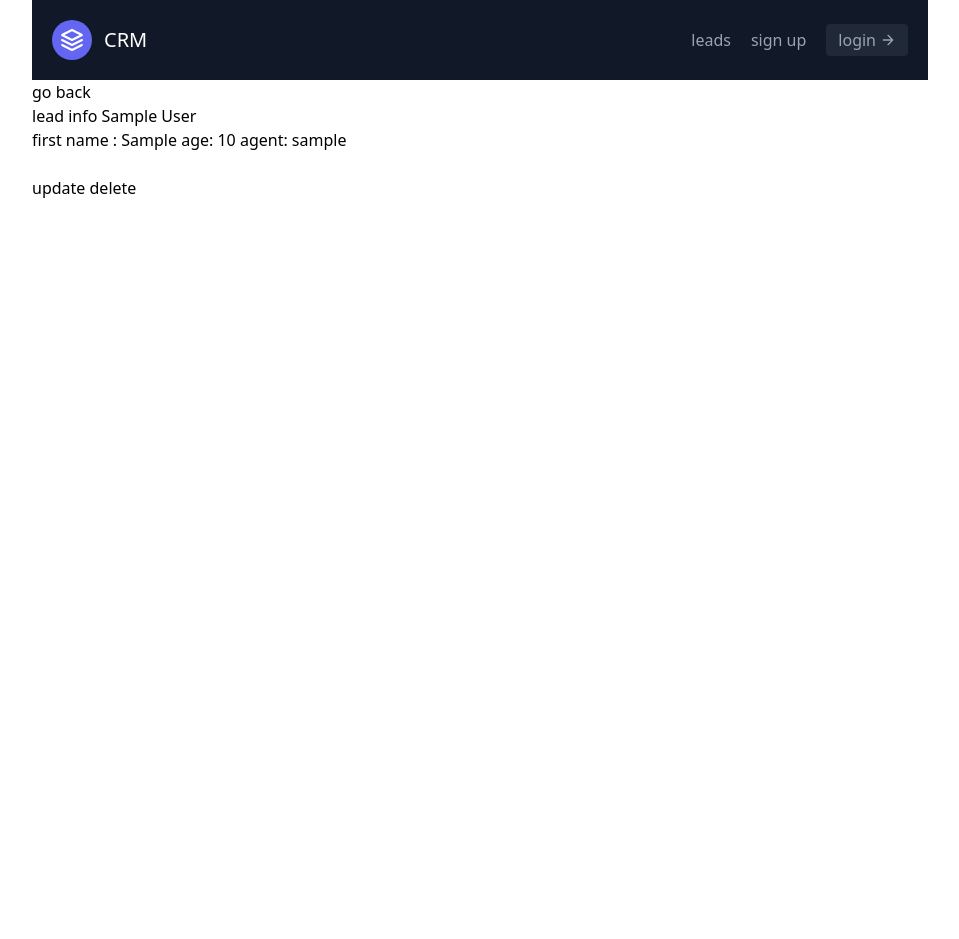
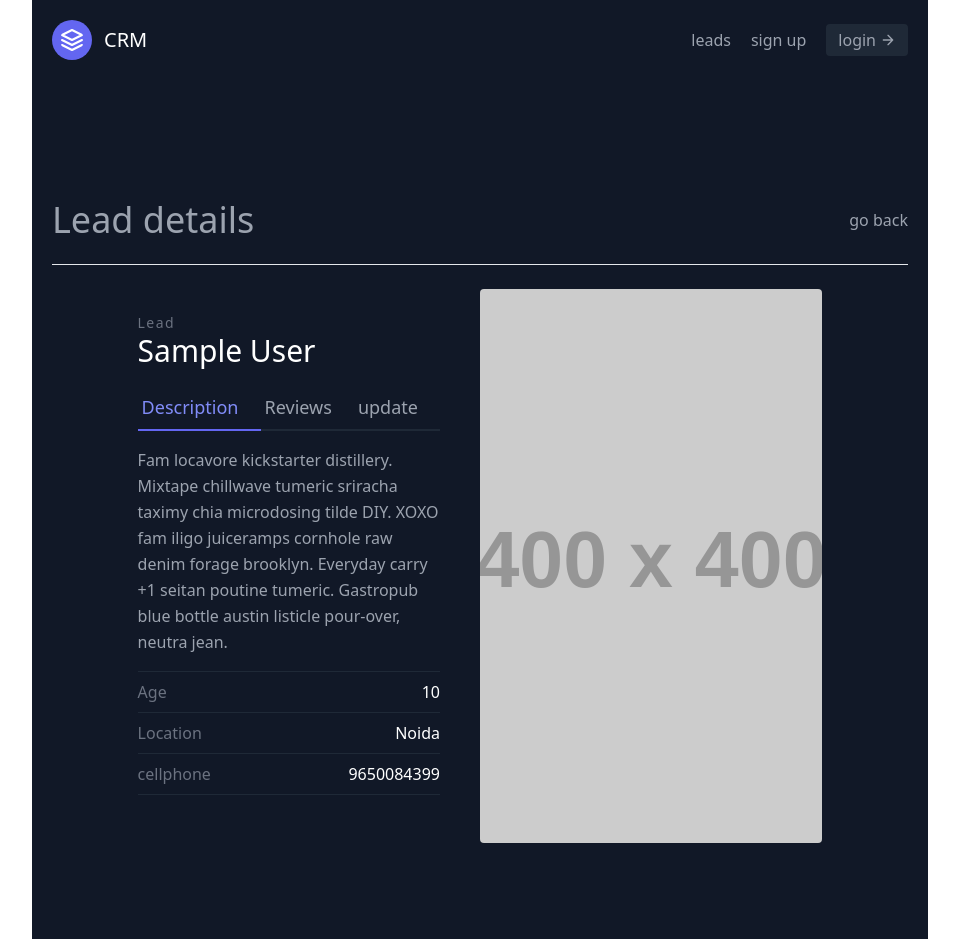
Before and after one commit to akashgkrishnan/crm, a Django app: page /leads/1/ in a window 1280 px wide. Shown: the whole page, without its empty margins (160-1119 px from the left). Before the commit the page ends 198 px from the top, so only its background shows below. Run offline with Django 3.2, Linux system fonts and the light colour scheme; tables that the repository leaves empty hold one stand-in row (values such as "Sample post"); grey boxes labelled with a size stand in for pictures from a placeholder-image service; some libraries are stand-ins or nearby versions.

Commit message:
teemplate changes

```diff
--- a/leads/templates/leads/lead_detail.html
+++ b/leads/templates/leads/lead_detail.html
@@ -1,13 +1,60 @@
-{% extends 'base.html' %}
-{% block content %}
-  <a href="{% url 'leads:lead-list'%}">go back</a>
-    <h1>lead info {{lead}}</h1>
-     first name : {{lead.first_name}} age: {{lead.age}} agent: {{lead.agent}}
-  </br>
-  </br>
-            <a href="{% url 'leads:lead-update' lead.id %}">update</a>
-        <a href="{% url 'leads:lead-delete' lead.id %}">delete</a>
-        </br>
-        </br>
+{% extends 'base.html' %} {% block content %}
+<section class="text-gray-400 bg-gray-900 body-font overflow-hidden">
+  <div class="container px-5 py-24 mx-auto">
+    <div class="w-full mb-6 py-6 flex justify-between items-center border-b">
+      <div>
+        <h1 class="text-4xl text-white-800">Lead details</h1>
+      </div>
+      <div>
+        <a href="{% url 'leads:lead-list' %}">go back</a>
+      </div>
+    </div>
+    <div class="lg:w-4/5 mx-auto flex flex-wrap">
+      <div class="lg:w-1/2 w-full lg:pr-10 lg:py-6 mb-6 lg:mb-0">
+        <h2 class="text-sm title-font text-gray-500 tracking-widest">Lead</h2>
+        <h1 class="text-white text-3xl title-font font-medium mb-4">
+          {{ lead }}
+        </h1>
+        <div class="flex mb-4">
+          <a
+            class="flex-grow text-indigo-400 border-b-2 border-indigo-500 py-2 text-lg px-1"
+            >Description</a
+          >
+          <a class="flex-grow border-b-2 border-gray-800 py-2 text-lg px-1"
+            >Reviews</a
+          >
+          <a
+            href="{% url 'leads:lead-update' lead.id %}"
+            class="flex-grow border-b-2 border-gray-800 py-2 text-lg px-1"
+            >update</a
+          >
+        </div>
+        <p class="leading-relaxed mb-4">
+          Fam locavore kickstarter distillery. Mixtape chillwave tumeric
+          sriracha taximy chia microdosing tilde DIY. XOXO fam iligo juiceramps
+          cornhole raw denim forage brooklyn. Everyday carry +1 seitan poutine
+          tumeric. Gastropub blue bottle austin listicle pour-over, neutra jean.
+        </p>
+        <div class="flex border-t border-gray-800 py-2">
+          <span class="text-gray-500">Age</span>
+          <span class="ml-auto text-white">{{lead.age}} </span>
+        </div>
+        <div class="flex border-t border-gray-800 py-2">
+          <span class="text-gray-500">Location</span>
+          <span class="ml-auto text-white">Noida</span>
+        </div>
+        <div class="flex border-t border-b mb-6 border-gray-800 py-2">
+          <span class="text-gray-500">cellphone</span>
+          <span class="ml-auto text-white">9650084399</span>
+        </div>
+      </div>
+      <img
+        alt="ecommerce"
+        class="lg:w-1/2 w-full lg:h-auto h-64 object-cover object-center rounded"
+        src="https://dummyimage.com/400x400"
+      />
+    </div>
+  </div>
+</section>
 
 {% endblock content %}
```
Also changed, not shown: leads/templates/leads/lead_update.html (+57 -8 lines).
